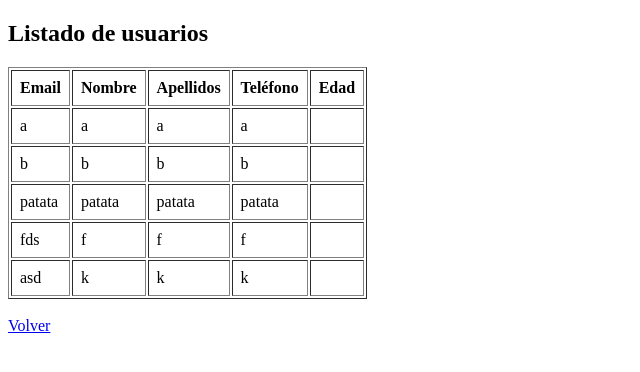
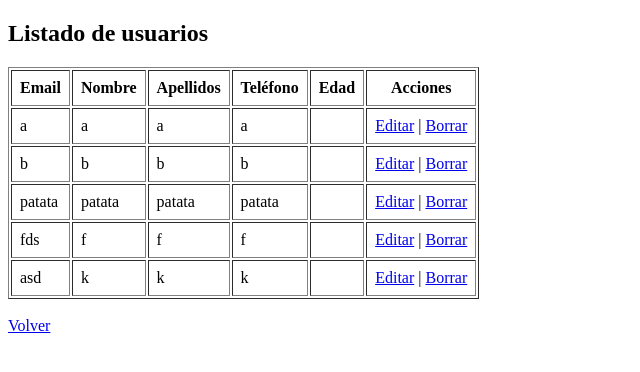
Before and after one commit to ElyonKyla/Python_Admin_Web, a Flask app: page /usuarios in a window 1280 px wide. Shown: the top 372 px of the page, without its empty margins (0-640 px from the left). Run offline with Flask 3, Linux system fonts and the light colour scheme.

Commit message:
Add edit and delete action links to users table

```diff
--- a/templates/usuarios.html
+++ b/templates/usuarios.html
@@ -14,6 +14,7 @@
     <th>Apellidos</th>
     <th>Teléfono</th>
     <th>Edad</th>
+    <th>Acciones</th>
   </tr>
 
   {% for u in usuarios %}
@@ -23,8 +24,14 @@
     <td>{{ u.apellidos }}</td>
     <td>{{ u.telefono }}</td>
     <td>{{ u.edad }}</td>
+    <td>
+        <a href="/editar/{{ u.email }}">Editar</a> |
+        <a href="/borrar/{{ u.email }}">Borrar</a>
+    </td>
   </tr>
   {% endfor %}
+
+
 </table>
 
 <br>
```
